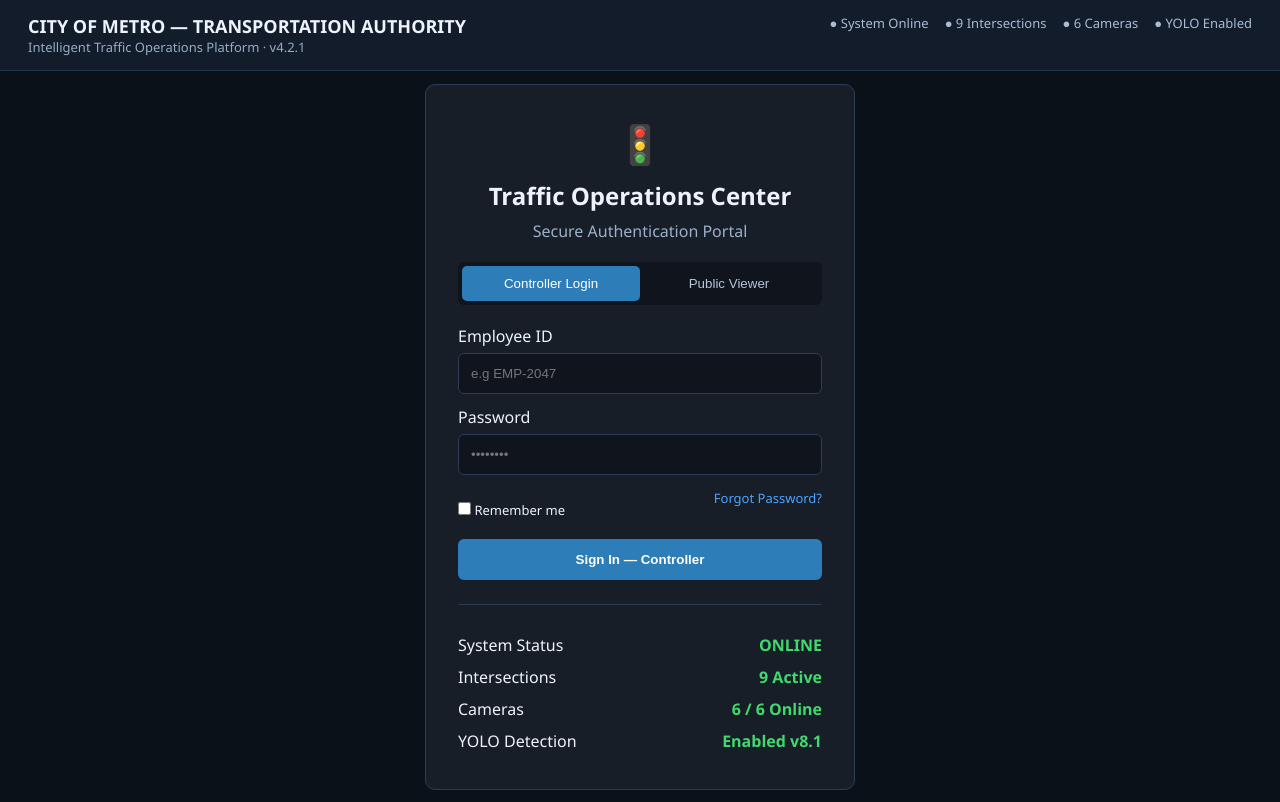
After one commit to ShauryaPrakashVerma/Smart_Traffic_Monitoring_and_Management_System, a Python web app: template templates/authentication/login.html in a window 1280 px wide. The commit adds this page. Run offline with Jinja, Linux system fonts and the light colour scheme; the template is opened without the code that fills it, so the values that code supplies are empty.

Commit message:
Start RBAC

```diff
--- /dev/null
+++ b/static/css/login.css
@@ -0,0 +1,128 @@
+* {
+  margin: 0;
+  padding: 0;
+  box-sizing: border-box;
+}
+body {
+  font-family:
+    Segoe UI,
+    Arial,
+    sans-serif;
+  background: #0b1118;
+  color: #eef3fb;
+}
+.topbar {
+  display: flex;
+  justify-content: space-between;
+  padding: 14px 28px;
+  background: #121c2b;
+  border-bottom: 1px solid #23344f;
+}
+.topbar h1 {
+  font-size: 18px;
+}
+.topbar p {
+  font-size: 13px;
+  color: #98aac4;
+}
+.status {
+  display: flex;
+  gap: 16px;
+  font-size: 13px;
+  color: #aabbd3;
+}
+.wrapper {
+  display: flex;
+  justify-content: center;
+  align-items: center;
+  height: calc(100vh - 69px);
+}
+.card {
+  width: 430px;
+  background: #171e28;
+  border: 1px solid #2b3d56;
+  border-radius: 10px;
+  padding: 32px;
+}
+.logo {
+  text-align: center;
+  font-size: 38px;
+}
+h2 {
+  text-align: center;
+  margin-top: 10px;
+}
+.subtitle {
+  text-align: center;
+  color: #9db0c8;
+  margin: 8px 0 20px;
+}
+.tabs {
+  display: flex;
+  background: #0f141d;
+  padding: 4px;
+  border-radius: 6px;
+  margin-bottom: 20px;
+}
+.tab {
+  flex: 1;
+  border: none;
+  background: transparent;
+  color: #b6c5d8;
+  padding: 10px;
+  border-radius: 5px;
+  cursor: pointer;
+}
+.active {
+  background: #2c7db8;
+  color: #fff;
+}
+label {
+  display: block;
+  margin: 12px 0 6px;
+}
+input[type="text"],
+input[type="password"] {
+  width: 100%;
+  padding: 12px;
+  background: #0f141d;
+  border: 1px solid #2b3d56;
+  border-radius: 6px;
+  color: #fff;
+}
+.options {
+  display: flex;
+  justify-content: space-between;
+  margin: 14px 0;
+  font-size: 13px;
+}
+.options a {
+  color: #4da3ff;
+  text-decoration: none;
+}
+.primary {
+  width: 100%;
+  padding: 13px;
+  background: #2c7db8;
+  color: #fff;
+  border: none;
+  border-radius: 6px;
+  font-weight: 600;
+  cursor: pointer;
+}
+.primary:hover {
+  background: #3790d1;
+}
+hr {
+  margin: 24px 0;
+  border: none;
+  border-top: 1px solid #2b3d56;
+}
+.info div {
+  display: flex;
+  justify-content: space-between;
+  padding: 5px 0;
+}
+.info strong {
+  color: #41d96d;
+}
--- /dev/null
+++ b/static/js/login.js
@@ -0,0 +1,20 @@
+const tabs = document.querySelectorAll(".tab");
+const label = document.getElementById("userLabel");
+const input = document.getElementById("userInput");
+const btn = document.getElementById("loginBtn");
+tabs.forEach(
+  (t) =>
+    (t.onclick = () => {
+      tabs.forEach((x) => x.classList.remove("active"));
+      t.classList.add("active");
+      if (t.dataset.role === "controller") {
+        label.textContent = "Employee ID";
+        input.placeholder = "e.g EMP-2047";
+        btn.textContent = "Sign In — Controller";
+      } else {
+        label.textContent = "Email Address";
+        input.placeholder = "name@city.gov";
+        btn.textContent = "Continue as Public Viewer";
+      }
+    }),
+);
--- /dev/null
+++ b/templates/authentication/login.html
@@ -0,0 +1,57 @@
+<!doctype html>
+<html lang="en">
+  <head>
+    <meta charset="UTF-8" />
+    <meta name="viewport" content="width=device-width,initial-scale=1" />
+    <title>Traffic Operations Center</title>
+    <link
+      rel="stylesheet"
+      href="{{ url_for('static', filename='css/login.css') }}"
+    />
+  </head>
+  <body>
+    <header class="topbar">
+      <div>
+        <h1>CITY OF METRO — TRANSPORTATION AUTHORITY</h1>
+        <p>Intelligent Traffic Operations Platform · v4.2.1</p>
+      </div>
+      <div class="status">
+        <span>● System Online</span><span>● 9 Intersections</span
+        ><span>● 6 Cameras</span><span>● YOLO Enabled</span>
+      </div>
+    </header>
+    <main class="wrapper">
+      <div class="card">
+        <div class="logo">🚦</div>
+        <h2>Traffic Operations Center</h2>
+        <p class="subtitle">Secure Authentication Portal</p>
+        <div class="tabs">
+          <button type="button" class="tab active" data-role="controller">
+            Controller Login</button
+          ><button type="button" class="tab" data-role="viewer">
+            Public Viewer
+          </button>
+        </div>
+        <form>
+          <label id="userLabel">Employee ID</label
+          ><input id="userInput" type="text" placeholder="e.g EMP-2047" /><label
+            >Password</label
+          ><input type="password" placeholder="••••••••" />
+          <div class="options">
+            <label><input type="checkbox" /> Remember me</label
+            ><a href="#">Forgot Password?</a>
+          </div>
+          <button class="primary" id="loginBtn">Sign In — Controller</button>
+        </form>
+        <hr />
+        <div class="info">
+          <div><span>System Status</span><strong>ONLINE</strong></div>
+          <div><span>Intersections</span><strong>9 Active</strong></div>
+          <div><span>Cameras</span><strong>6 / 6 Online</strong></div>
+          <div><span>YOLO Detection</span><strong>Enabled v8.1</strong></div>
+        </div>
+      </div>
+    </main>
+    <script src="{{ url_for('static', filename='js/login.js') }}"></script>
+  </body>
+</html>
--- a/templates/homepage.html
+++ b/templates/controller/homepage.html
@@ -33,7 +33,11 @@
         </div>
 
         <!-- SCROLLABLE MAIN CONTENT -->
-        <div class="col-10 bg-primary p-4"></div>
+        <div class="col-10 bg-primary p-4">
+          {% block content %}
+
+          {% endblock %}
+        </div>
       </div>
     </div>
 
```
Also changed, not shown: app.py (+16 -2 lines), templates/controller/dashboard.html (added, +11 -0 lines), routes/auth.py (added), routes/dashboard.py (added), 1 other file.
